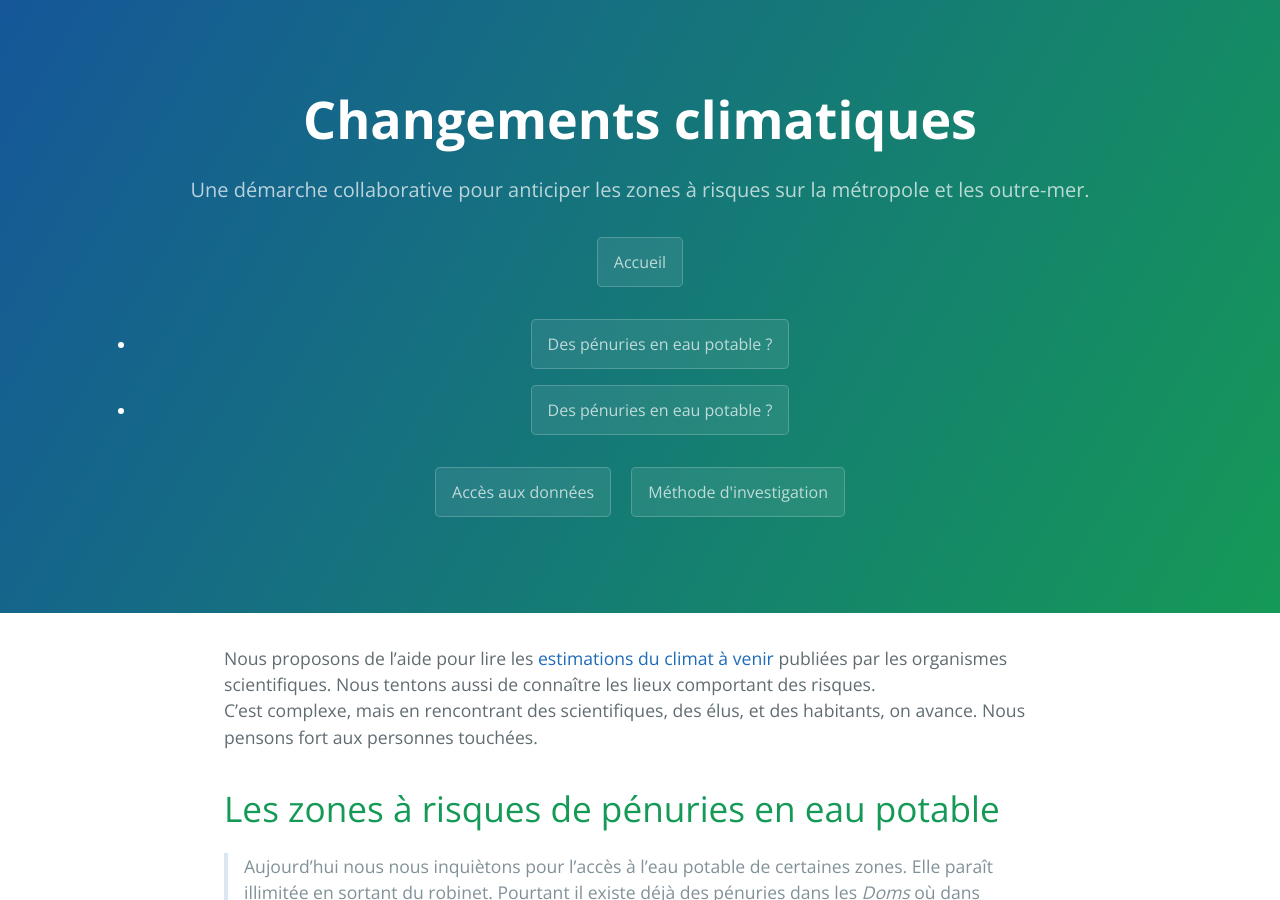
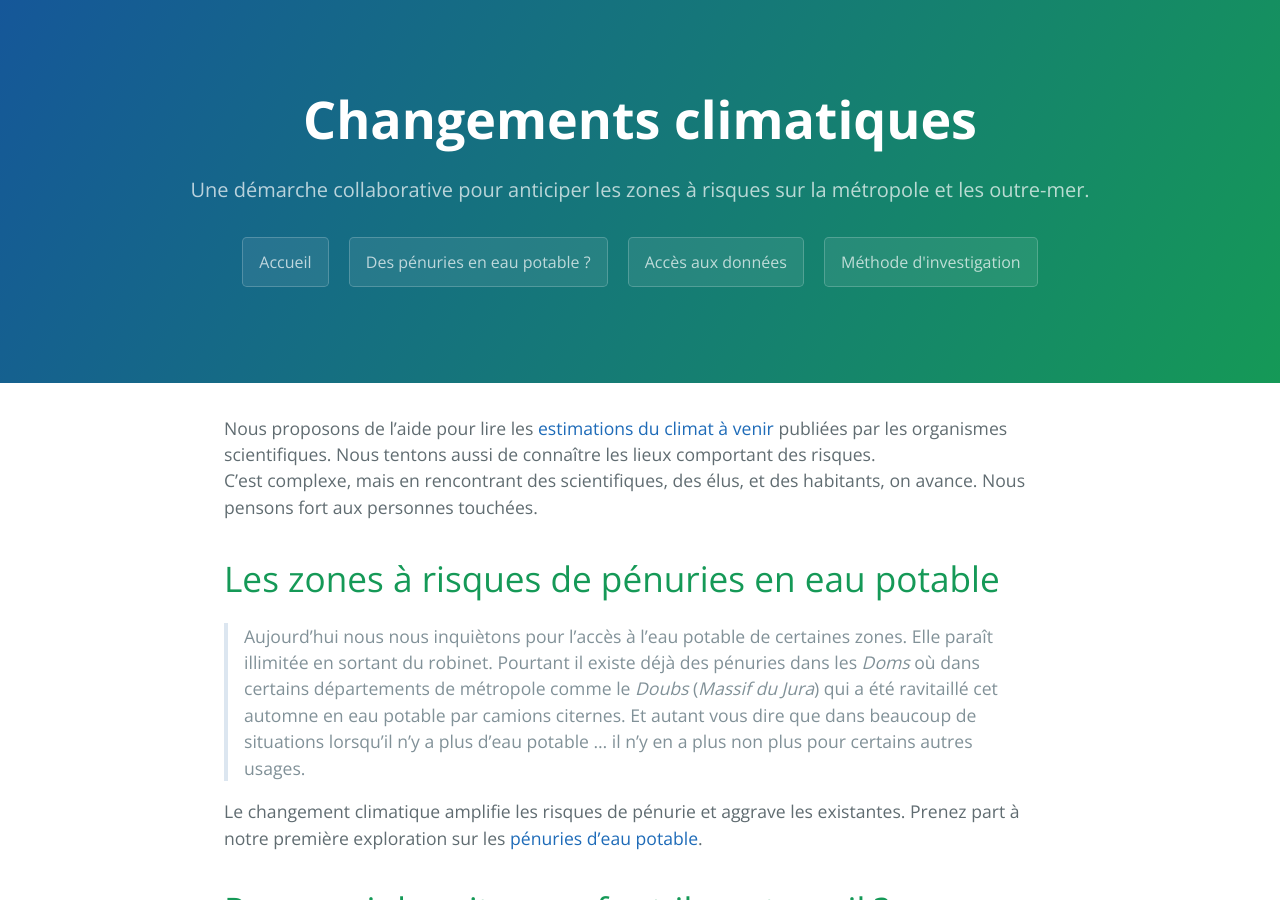
Before and after one commit to secheresses/Ancien-site, a Jekyll site: the page built from index.md, in a window 1280 px wide and 900 px high. Built offline with Jekyll 4.4.1, drawn with Linux system fonts in a browser that asks for light colours.

Commit message:
annuler test sous menu

```diff
--- a/_layouts/default.html
+++ b/_layouts/default.html
@@ -26,11 +26,7 @@
       <h1 class="project-name">{{ page.title | default: site.title | default: site.github.repository_name }}</h1>
       <h2 class="project-tagline">{{ page.description | default: site.description | default: site.github.repository_name }}</h2>
         <a href="https://anticiper.github.io" class="btn">Accueil</a>
-        <ul>
-          <li><a href="../risques-penurie-eau" class="btn">Des pénuries en eau potable ?</a></li>
-          <li><a href="../risques-penurie-eau" class="btn">Des pénuries en eau potable ?</a></li>
-
-      </ul>
+        <a href="../risques-penurie-eau" class="btn">Des pénuries en eau potable ?</a>
         <a href="../donnees" class="btn">Accès aux données</a>
         <a href="../methode" class="btn">Méthode d'investigation</a>
 
```
